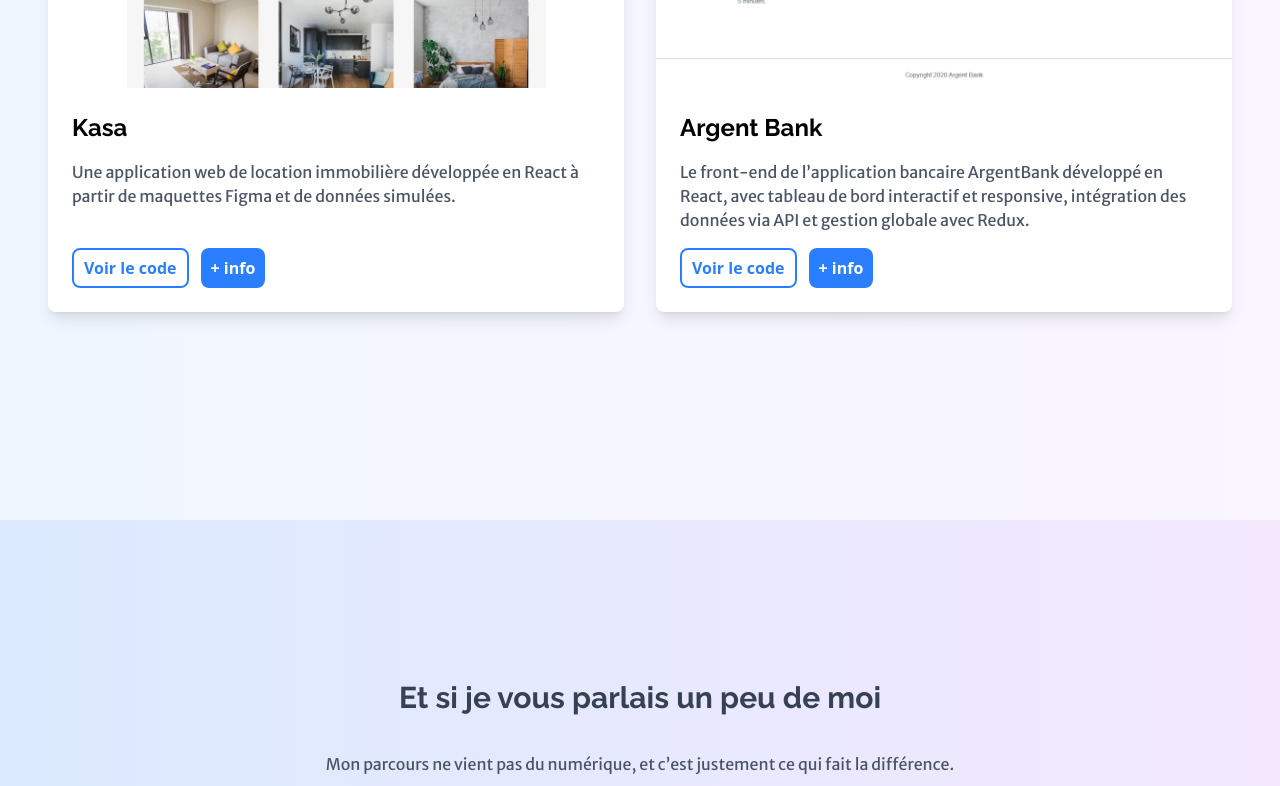
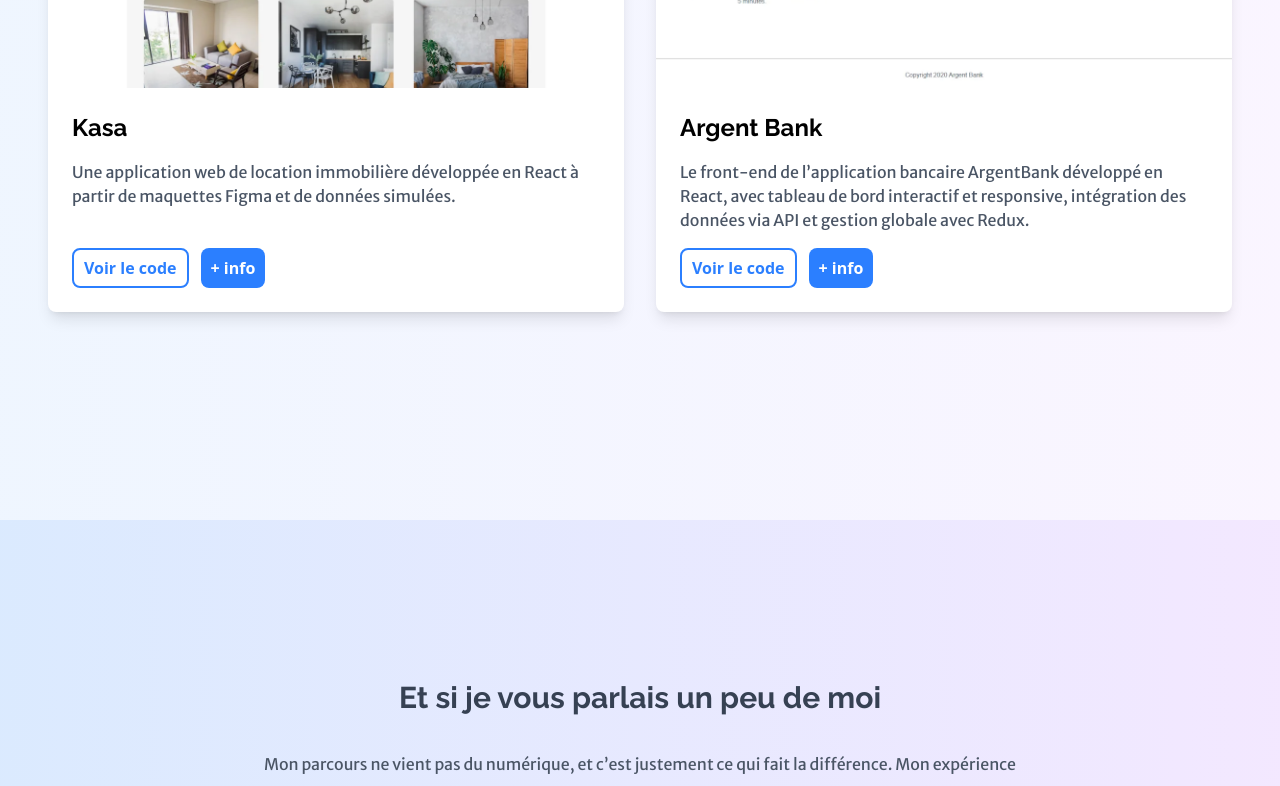
Before and after one commit to Dounia44/Portfolio, a React (Vite) app: page / in a window 1280 px wide. Shown: the part 2000-2786 px from the top of the page. Built offline with nearby package versions, Linux system fonts and the light colour scheme.

Commit message:
feat: ajout du lien "A propos" dans le menu

```diff
--- a/src/components/About.jsx
+++ b/src/components/About.jsx
@@ -8,13 +8,11 @@
         <h2>Et si je vous parlais un peu de moi</h2>
         <p className="leading-loose">
           Mon parcours ne vient pas du numérique, et c’est justement ce qui fait
-          la différence.
-        </p>
-        <p className="leading-loose">
-          Mon expérience passée dans le bâtiment m’a apporté rigueur, sens de
-          l’organisation et autonomie. Aujourd’hui, je combine une approche
-          terrain (organisation, fiabilité, sens des responsabilités) avec des
-          compétences techniques en intégration front-end.
+          la différence. Mon expérience passée dans le bâtiment m’a apporté
+          rigueur, sens de l’organisation et autonomie. Aujourd’hui, je combine
+          une approche terrain (organisation, fiabilité, sens des
+          responsabilités) avec des compétences techniques en intégration
+          front-end.
         </p>
       </div>
     </section>
--- a/src/components/Header.jsx
+++ b/src/components/Header.jsx
@@ -18,6 +18,9 @@
           </a>
           <a href="#projects" className="hover:text-blue-600">
             Projets
+          </a>
+          <a href="#about" className="hover:text-blue-600">
+            A propos
           </a>
           <a href="#skills" className="hover:text-blue-600">
             Compétences
@@ -48,6 +51,9 @@
           <a onClick={() => setIsOpen(false)} href="#projects">
             Projets
           </a>
+          <a onClick={() => setIsOpen(false)} href="#about">
+            A propos
+          </a>
           <a onClick={() => setIsOpen(false)} href="#skills">
             Compétences
           </a>
```
